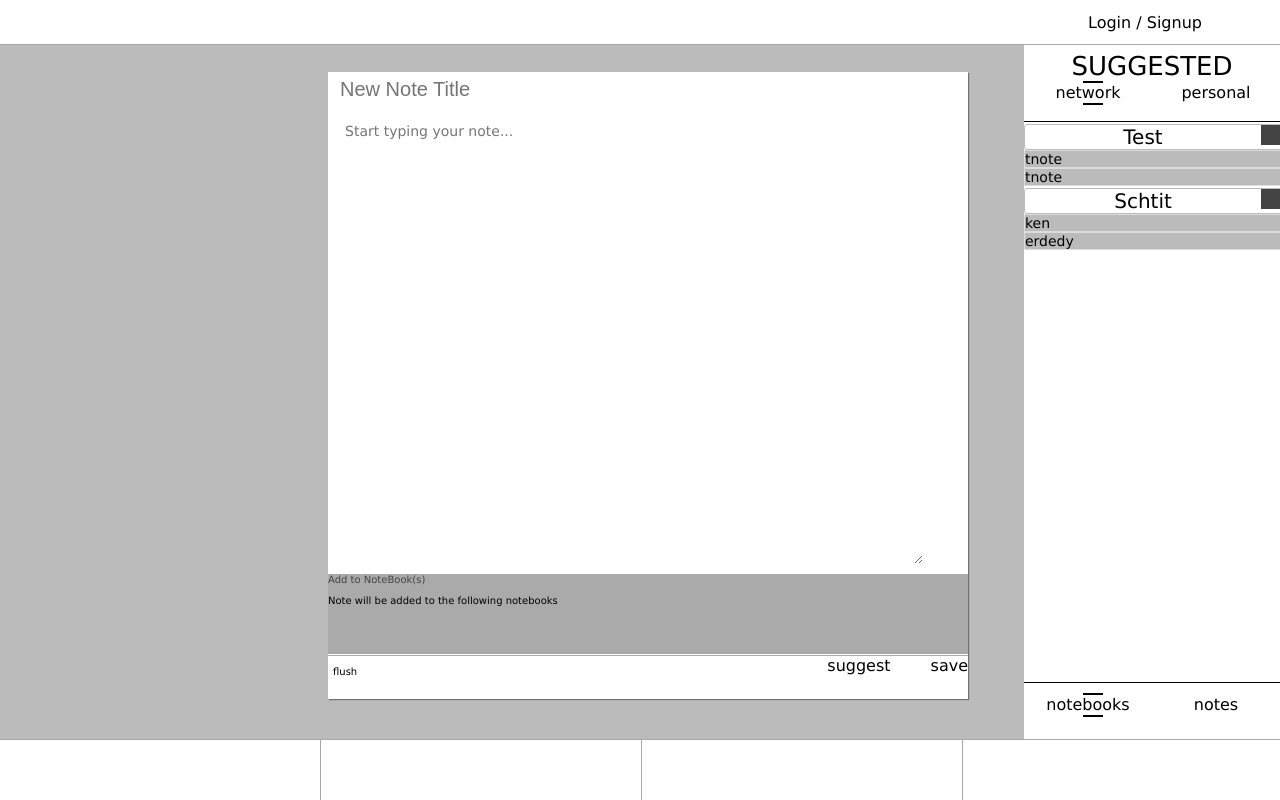
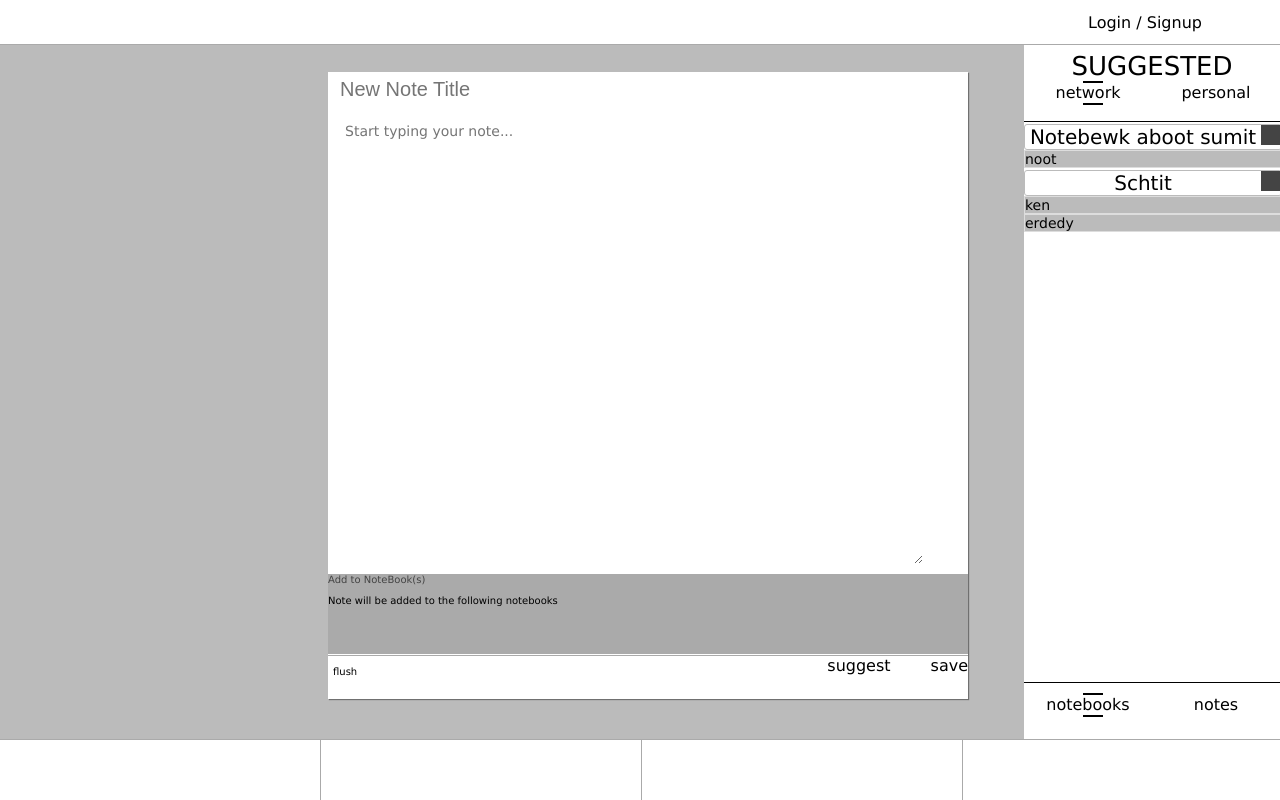
Before and after one commit to thenofisamizdat/no-ne, a website: page public/index.html in a window 1280 px wide. Drawn offline with Linux system fonts and the light colour scheme; no server answers.

Commit message:
Test workspace

```diff
--- a/public/index.html
+++ b/public/index.html
@@ -41,9 +41,8 @@
         <div class="suggestionBox">
 
             <div class='suggestion'>
-                <div class="suggestionNoteBook">Test <div class='expand'></div></div>
-                <div class='suggestionNote'>tnote</div>
-                <div class='suggestionNote'>tnote</div>
+                <div class="suggestionNoteBook">Notebewk aboot sumit <div class='expand'></div></div>
+                <div class='suggestionNote'>noot</div>
             </div>
 
             <div class='suggestion'>
```
